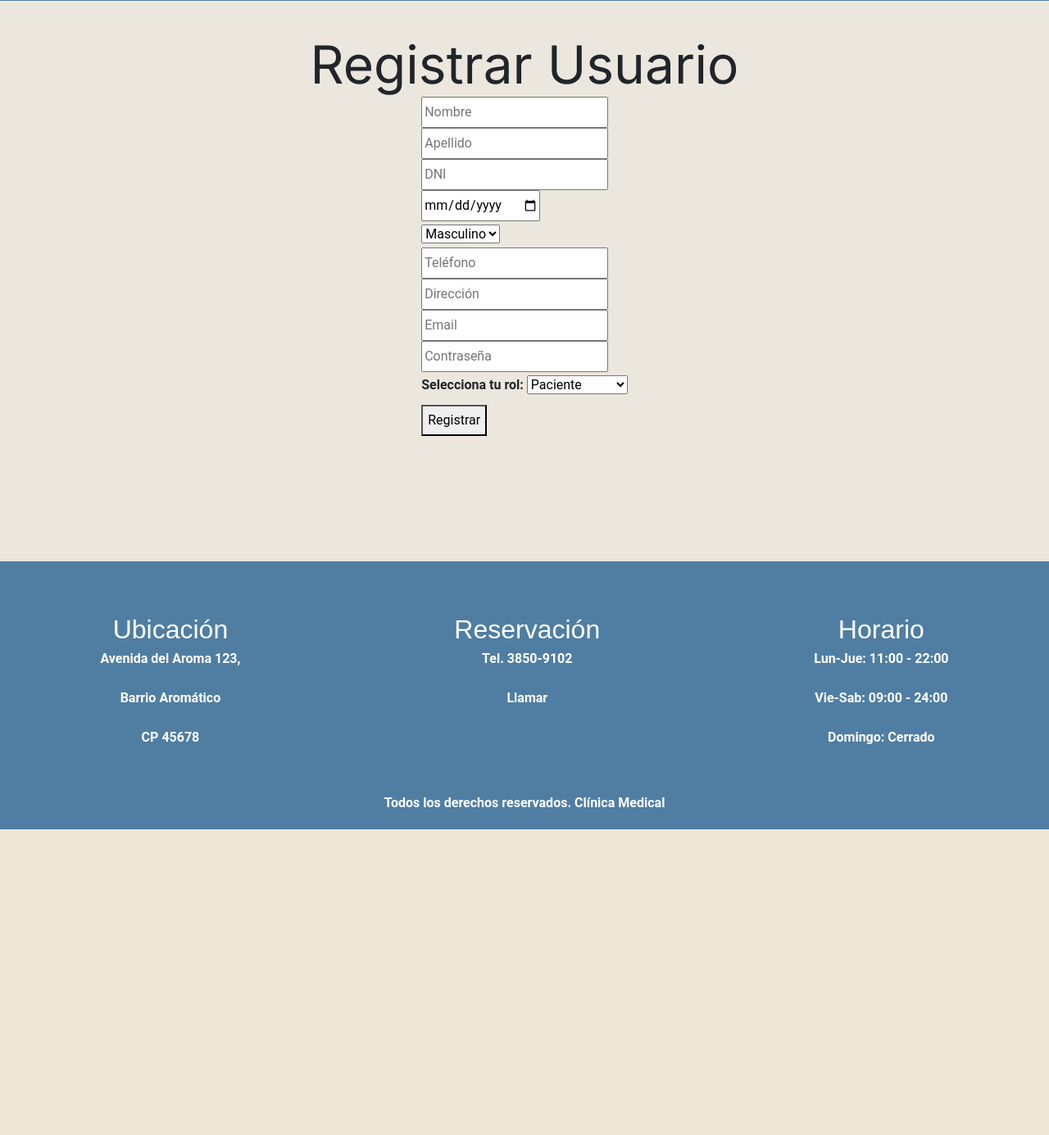
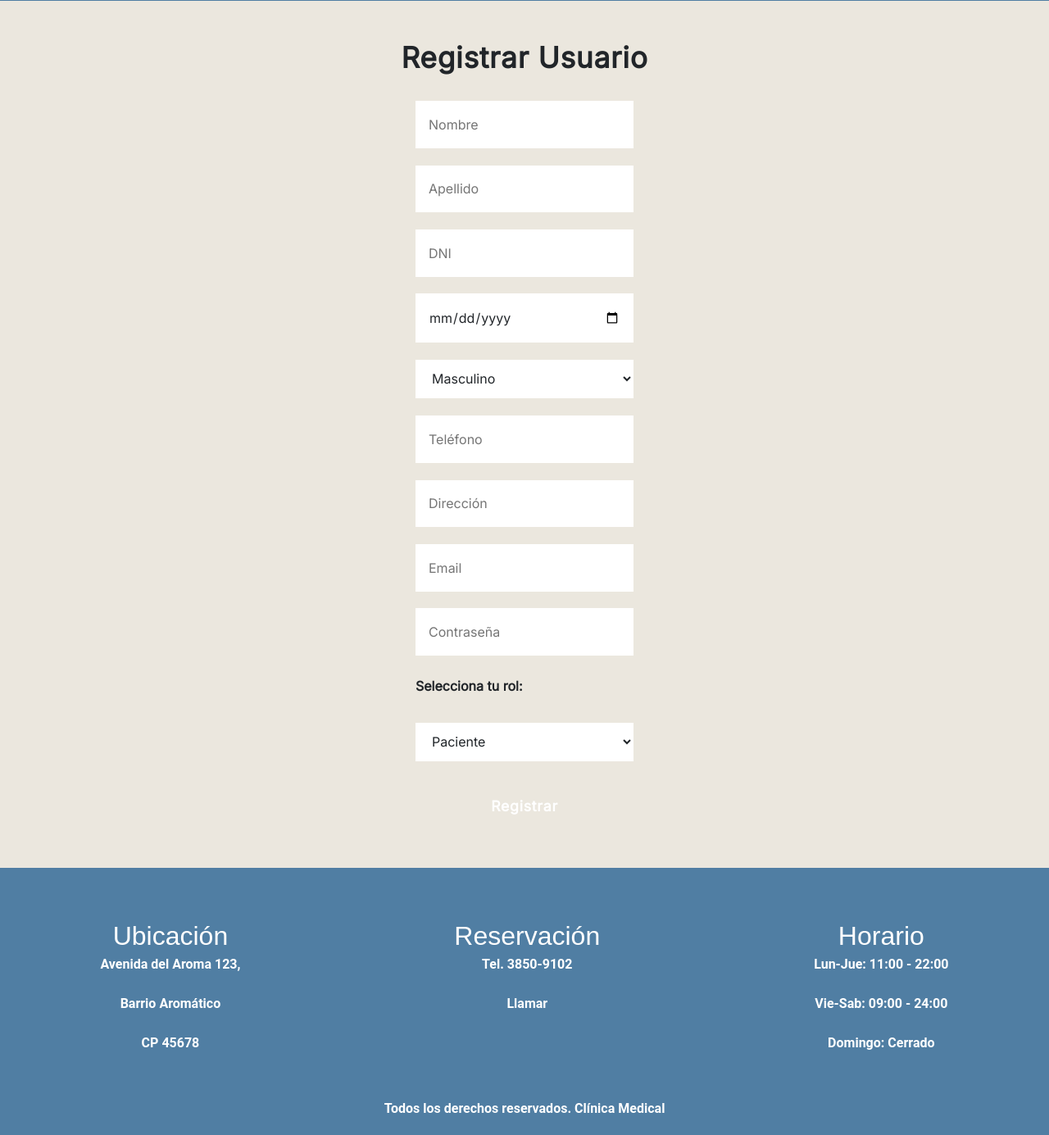
Before and after one commit to SebasLopDev/CLINICA, a Flask app: page /registro in a window 1280 px wide. Shown: the part 79-1464 px from the top of the page at 82% size. Before the commit the page ends 1091 px from the top, so only its background shows below. Run offline with Flask 3, Linux system fonts and the light colour scheme; some libraries are stand-ins or nearby versions.

Commit message:
update registro

```diff
--- a/app.py
+++ b/app.py
@@ -3,12 +3,50 @@ import consultas
 
 
 app = Flask(__name__)
+app.secret_key = "clave_segura"
 
 @app.route('/')
 def home():
     return render_template('index.html')
+from flask import render_template, request, redirect, flash, url_for
+import pymysql.err  # Importante para capturar errores específicos
 
-@app.route('/registrar', methods=["GET", "POST"])
+@app.route('/registro', methods=["GET", "POST"])
+def registrar():
+    if request.method == "POST":
+        nombre = request.form["nombre"]
+        apellido = request.form["apellido"]
+        dni = request.form["dni"]
+        fecha_nacimiento = request.form["fecha_nacimiento"]
+        sexo = request.form["sexo"]
+        telefono = request.form["telefono"]
+        direccion = request.form["direccion"]
+        email = request.form["email"]
+        contrasena = request.form["contrasena"]
+        id_rol = request.form["id_rol"]
+
+        try:
+            # Función que guarda el usuario y el paciente
+            consultas.insertar_usuario_y_paciente(
+                nombre, apellido, dni, fecha_nacimiento, sexo,
+                telefono, direccion, email, contrasena, id_rol
+            )
+            flash("Usuario registrado con éxito.", "success")
+            return redirect("/bienvenida")
+
+        except pymysql.err.IntegrityError as e:
+            # Si el error es por clave foránea inválida o email duplicado
+            if "foreign key constraint" in str(e).lower():
+                flash("Rol inválido. Por favor selecciona un rol correcto.", "danger")
+            elif "duplicate" in str(e).lower():
+                flash("El correo o DNI ya está registrado.", "warning")
+            else:
+                flash("Ocurrió un error inesperado. Intenta nuevamente.", "danger")
+
+    return render_template("registro.html")
+
+
+'''@app.route('/registro', methods=["GET", "POST"])
 def registrar():
     if request.method == "POST":
         nombre = request.form["nombre"]
@@ -25,7 +63,7 @@ def registrar():
         consultas.insertar_usuario_y_paciente(nombre, apellido, dni, fecha_nacimiento, sexo, telefono, direccion, email, contrasena, id_rol)
         return redirect("/bienvenida")
 
-    return render_template("registro.html")
+    return render_template("registro.html")'''
 
 
 @app.route('/nosotros')
@@ -44,9 +82,7 @@ def login_paciente():
 def login_medico():
     return render_template('login_medico.html')
 
-@app.route('/registro')
-def registro():
-    return render_template('registro.html')
+
 
 if __name__ == '__main__':
     print("Iniciando Flask en http://localhost:5000")
--- a/bd.py
+++ b/bd.py
@@ -6,7 +6,7 @@ def obtener_conexion():
             host='localhost',
             user='root',
             password='',
-            database='clinica'
+            database='clinica1'
         )
         print("Conexión exitosa a la base de datos")
         return conexion
--- a/static/css/style.css
+++ b/static/css/style.css
@@ -246,6 +246,73 @@ a:hover .sub_reg {
     flex-direction: column;
 }
 
+.container_registro {
+  max-width: 37.5rem; /* 600px */
+  margin: 5rem auto;
+  background-color: var(--azul-claro);
+  padding: 3rem 2rem;
+  border-radius: var(--radio);
+  box-shadow: var(--sombra-suave);
+  font-family: 'Inter', sans-serif;
+  margin-bottom: 20rem;
+}
+
+.container_registro h1 {
+  text-align: center;
+  font-size: 2.2rem;
+  color: var(--azul-oscuro);
+  margin-bottom: 2rem;
+  font-weight: 600;
+  letter-spacing: 0.05rem;
+}
+
+.formulario-registro {
+  display: flex;
+  flex-direction: column;
+  gap: 1.3rem;
+}
+
+.formulario-registro input,
+.formulario-registro select {
+  padding: 0.8rem 1rem;
+  border: 0.0625rem solid var(--borde-suave); /* 1px */
+  border-radius: var(--radio);
+  font-size: 1rem;
+  background-color: #fff;
+  color: var(--gris-texto);
+  transition: border-color 0.3s, box-shadow 0.3s;
+}
+
+.formulario-registro input:focus,
+.formulario-registro select:focus {
+  border-color: var(--azul-principal);
+  box-shadow: 0 0 0 0.2rem rgba(52, 152, 219, 0.2);
+  outline: none;
+}
+
+.formulario-registro label {
+  font-weight: 600;
+  color: var(--azul-oscuro);
+  font-size: 1rem;
+}
+
+.formulario-registro button {
+  background-color: var(--azul-principal);
+  color: white;
+  border: none;
+  padding: 1rem;
+  border-radius: var(--radio);
+  font-size: 1.1rem;
+  font-weight: 600;
+  letter-spacing: 0.05rem;
+  transition: background-color 0.3s ease;
+}
+
+.formulario-registro button:hover {
+  background-color: #2c80b4;
+  cursor: pointer;
+}
+
 .contenedor-footer{
     display: flex;
     justify-content: space-around;
--- a/templates/registro.html
+++ b/templates/registro.html
@@ -7,34 +7,46 @@
 
 <main>
 
-    <div class=container_registro>
+    <div class="container_registro">
     <h1>Registrar Usuario</h1>
-            <form method="POST">
-                <input name="nombre" placeholder="Nombre" required><br>
-                <input name="apellido" placeholder="Apellido" required><br>
-                <input name="dni" placeholder="DNI" required><br>
-                <input type="date" name="fecha_nacimiento" required><br>
+
+    <!-- MENSAJES FLASH -->
+    {% with messages = get_flashed_messages(with_categories=true) %}
+        {% if messages %}
+            {% for category, message in messages %}
+                <div class="alert alert-{{ category }}">{{ message }}</div>
+            {% endfor %}
+        {% endif %}
+    {% endwith %}
+
+
+    <form method="POST"  action="{{ url_for('registrar') }}" class="formulario-registro">
+        <input name="nombre" placeholder="Nombre" required>
+        <input name="apellido" placeholder="Apellido" required>
+        <input name="dni" placeholder="DNI" required>
+        <input type="date" name="fecha_nacimiento" required>
+
         <select name="sexo" required>
             <option value="M">Masculino</option>
             <option value="F">Femenino</option>
-                </select><br>
-                <input name="telefono" placeholder="Teléfono"><br>
-                <input name="direccion" placeholder="Dirección"><br>
-                <input type="email" name="email" placeholder="Email" required><br>
-                <input type="password" name="contrasena" placeholder="Contraseña" required><br>
+        </select>
 
-                <!-- Selección del rol -->
+        <input name="telefono" placeholder="Teléfono">
+        <input name="direccion" placeholder="Dirección">
+        <input type="email" name="email" placeholder="Email" required>
+        <input type="password" name="contrasena" placeholder="Contraseña" required>
+
         <label for="id_rol">Selecciona tu rol:</label>
         <select name="id_rol" required>
             <option value="1">Paciente</option>
             <option value="2">Médico</option>
             <option value="3">Administrador</option>
-                </select><br>
+        </select>
 
         <button type="submit">Registrar</button>
     </form>
+</div>
 
-    </div>
 
 
 
```
Lines whose indentation alone changed are shown as unchanged.
